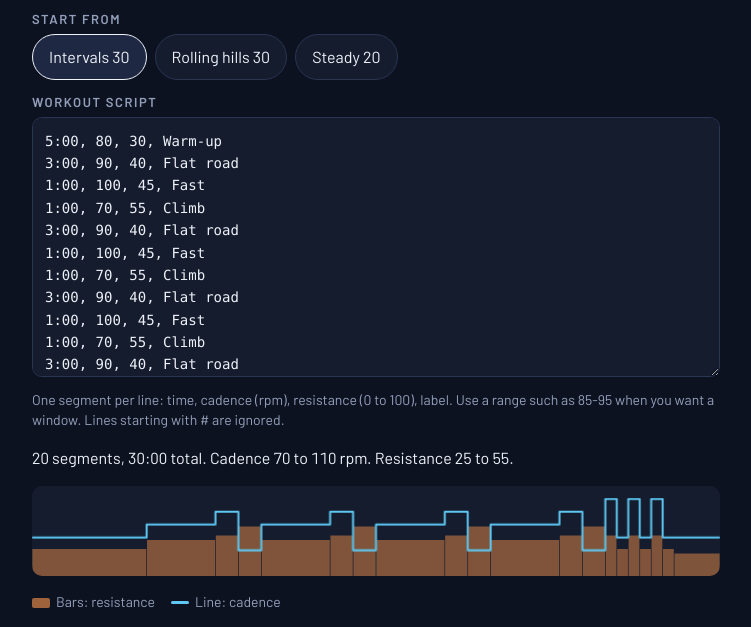
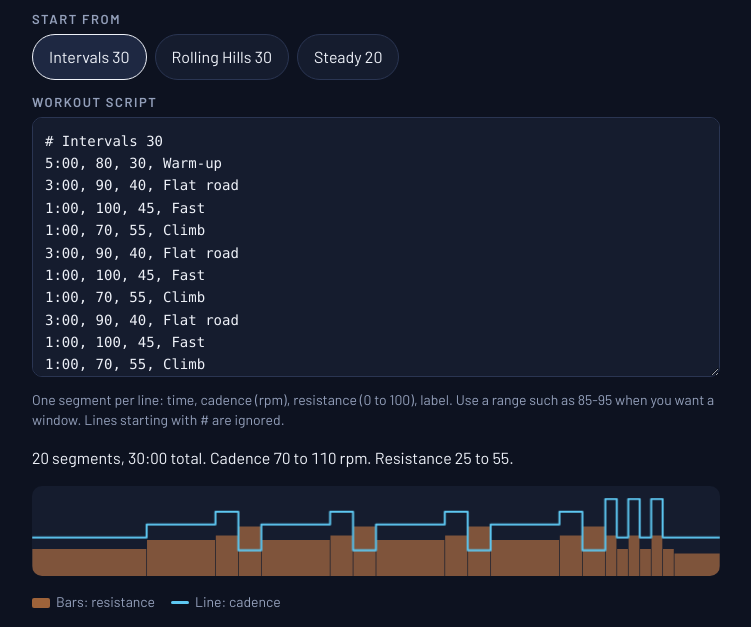
Before and after one commit to roundangle/peloton_spotify_ridecues, a plain HTML site: page index.html in a window 1280 px wide. Shown: the part 117-744 px from the top of the page, without its empty margins (264-1015 px from the left). Drawn offline with nearby package versions, Linux system fonts and the light colour scheme.

Commit message:
update forward jump value and externalize preset list method

```diff
--- a/index.html
+++ b/index.html
@@ -150,7 +150,7 @@ body.paused .tiles { opacity: .45; }
       <details class="card" id="spCard" open>
         <summary>Spotify controls <span class="st" id="spStatus">Not connected</span></summary>
         <div class="body">
-          <p class="hint">Adds play/pause and 15 second skip buttons to the ride screen. Needs Spotify Premium and a free developer app.</p>
+          <p class="hint">Adds play/pause, back 15 seconds and forward 30 seconds buttons to the ride screen. Needs Spotify Premium and a free developer app.</p>
           <ol>
             <li>Open <a href="https://developer.spotify.com/dashboard" target="_blank" rel="noopener">developer.spotify.com/dashboard</a> and create an app. Choose <b>Web API</b> when it asks which APIs you will use.</li>
             <li>Add this <b>Redirect URI</b> exactly as shown, then save:</li>
@@ -203,7 +203,7 @@ body.paused .tiles { opacity: .45; }
       <div class="spbtns">
         <button class="btn" id="spBack" type="button" aria-label="Back 15 seconds"><svg viewBox="0 0 24 24" fill="none" stroke="currentColor" stroke-width="2.25" stroke-linecap="round" stroke-linejoin="round" aria-hidden="true"><polyline points="1 4 1 10 7 10"/><path d="M3.51 15a9 9 0 1 0 2.13-9.36L1 10"/></svg></button>
         <button class="btn" id="spPlay" type="button" aria-label="Play"><svg class="i-play" viewBox="0 0 24 24" fill="currentColor" aria-hidden="true"><path d="M7 4.5v15l12.5-7.5z"/></svg><svg class="i-pause" viewBox="0 0 24 24" fill="currentColor" aria-hidden="true"><rect x="5.5" y="4.5" width="4.5" height="15" rx="1"/><rect x="14" y="4.5" width="4.5" height="15" rx="1"/></svg></button>
-        <button class="btn" id="spFwd" type="button" aria-label="Forward 15 seconds"><svg viewBox="0 0 24 24" fill="none" stroke="currentColor" stroke-width="2.25" stroke-linecap="round" stroke-linejoin="round" aria-hidden="true"><polyline points="23 4 23 10 17 10"/><path d="M20.49 15a9 9 0 1 1-2.12-9.36L23 10"/></svg></button>
+        <button class="btn" id="spFwd" type="button" aria-label="Forward 30 seconds"><svg viewBox="0 0 24 24" fill="none" stroke="currentColor" stroke-width="2.25" stroke-linecap="round" stroke-linejoin="round" aria-hidden="true"><polyline points="23 4 23 10 17 10"/><path d="M20.49 15a9 9 0 1 1-2.12-9.36L23 10"/></svg></button>
       </div>
     </div>
     <svg id="live" class="profile" preserveAspectRatio="none" role="img" aria-label="Workout progress"></svg>
@@ -273,19 +273,25 @@ function fmt(sec) {
 (function () {
   const $ = function (id) { return document.getElementById(id); };
 
-  /* Presets */
-  const rep = function (n, rows) { let out = []; for (let i = 0; i < n; i++) out = out.concat(rows); return out; };
-  const PRESETS = [
-    { name: 'Intervals 30', rows: [['5:00', 80, 30, 'Warm-up']]
-        .concat(rep(4, [['3:00', 90, 40, 'Flat road'], ['1:00', 100, 45, 'Fast'], ['1:00', 70, 55, 'Climb']]))
-        .concat(rep(3, [['0:30', 110, 45, 'Sprint'], ['0:30', 80, 30, 'Recover']]))
-        .concat([['2:00', 80, 25, 'Cool-down']]) },
-    { name: 'Rolling hills 30', rows: [['5:00', 80, 30, 'Warm-up']]
-        .concat(rep(3, [['2:00', 85, 35, 'Roll'], ['2:00', 75, 45, 'Hill start'], ['2:00', 65, 55, 'Climb'], ['1:00', 80, 40, 'Crest']]))
-        .concat([['2:00', 85, 30, 'Spin out'], ['2:00', 75, 25, 'Cool-down']]) },
-    { name: 'Steady 20', rows: [['3:00', 80, 30, 'Warm-up'], ['14:00', 85, 40, 'Steady'], ['3:00', 75, 25, 'Cool-down']] }
-  ];
-  const toText = function (rows) { return rows.map(function (r) { return r.join(', '); }).join('\n'); };
+  /* Presets: one text file per workout in presets/, listed in presets/presets.json.
+     The chip name comes from the file's first "# Name" line, or the file name if there is none. */
+  let PRESETS = [];
+  function presetName(file, text) {
+    const m = /^\s*#\s*(.+)/.exec(text);
+    return m ? m[1].trim() : file.replace(/\.[^.]+$/, '').replace(/[-_]+/g, ' ');
+  }
+  async function loadPresets() {
+    const list = await (await fetch('presets/presets.json', { cache: 'no-cache' })).json();
+    const loaded = await Promise.all(list.map(async function (file) {
+      try {
+        const r = await fetch('presets/' + file, { cache: 'no-cache' });
+        if (!r.ok) throw new Error('HTTP ' + r.status);
+        const text = await r.text();
+        return { name: presetName(file, text), text: text.trim() };
+      } catch (e) { console.warn('Preset ' + file + ' did not load:', e); return null; }
+    }));
+    return loaded.filter(Boolean);
+  }
 
   /* Profile drawing */
   const NS = 'http://www.w3.org/2000/svg';
@@ -317,16 +323,19 @@ function fmt(sec) {
   /* Setup screen */
   const script = $('script');
   function selectPreset(i) {
-    script.value = toText(PRESETS[i].rows);
+    script.value = PRESETS[i].text;
     document.querySelectorAll('.chip').forEach(function (b, j) { b.setAttribute('aria-pressed', String(i === j)); });
     refresh();
   }
+  function renderPresets() {
+    $('presets').replaceChildren();
     PRESETS.forEach(function (p, i) {
       const b = document.createElement('button');
       b.type = 'button'; b.className = 'chip'; b.textContent = p.name; b.setAttribute('aria-pressed', 'false');
       b.addEventListener('click', function () { selectPreset(i); });
       $('presets').appendChild(b);
     });
+  }
 
   function refresh() {
     const r = parseScript(script.value);
@@ -674,7 +683,7 @@ function fmt(sec) {
     SP.tok = null; SP.state = null; lsDel('ridecues-sp-tok'); spNote('Disconnected.'); updateSpSetup();
   });
   $('spBack').addEventListener('click', function () { seekBy(-15000); });
-  $('spFwd').addEventListener('click', function () { seekBy(15000); });
+  $('spFwd').addEventListener('click', function () { seekBy(30000); });
   $('spPlay').addEventListener('click', togglePlay);
   setInterval(function () { if (st.active && SP.tok) renderSpot(); }, 1000);
   setInterval(function () { if (st.active && SP.tok && !document.hidden) poll(); }, 5000);
@@ -689,7 +698,21 @@ function fmt(sec) {
   let saved = null, savedBeep = null;
   try { saved = localStorage.getItem('ridecues-script'); savedBeep = localStorage.getItem('ridecues-beep'); } catch (e) {}
   if (savedBeep === '1') { opts.beep = true; $('optBeep').checked = true; }
-  if (saved && saved.trim()) { script.value = saved; refresh(); } else { selectPreset(0); }
+  if (saved && saved.trim()) { script.value = saved; refresh(); } else { refresh(); }
+  loadPresets().then(function (list) {
+    PRESETS = list;
+    renderPresets();
+    if (!PRESETS.length) throw new Error('presets/presets.json lists no presets that loaded');
+    if (!(saved && saved.trim()) && !script.value.trim()) selectPreset(0);
+  }).catch(function (e) {
+    console.warn('Presets did not load:', e);
+    const p = document.createElement('p');
+    p.className = 'hint';
+    p.textContent = location.protocol === 'file:'
+      ? 'Presets load from the presets folder, which needs this page on a web address. You can still type or paste a script below.'
+      : 'Presets could not be loaded. You can still type or paste a script below.';
+    $('presets').replaceChildren(p);
+  });
 })();
 </script>
 </body>
--- /dev/null
+++ b/presets/presets.json
@@ -0,0 +1,5 @@
+[
+  "intervals-30.txt",
+  "rolling-hills-30.txt",
+  "steady-20.txt"
+]
```
Also changed, not shown: presets/intervals-30.txt (added), presets/rolling-hills-30.txt (added), presets/steady-20.txt (added), 1 other file. Lines whose indentation alone changed are shown as unchanged.
